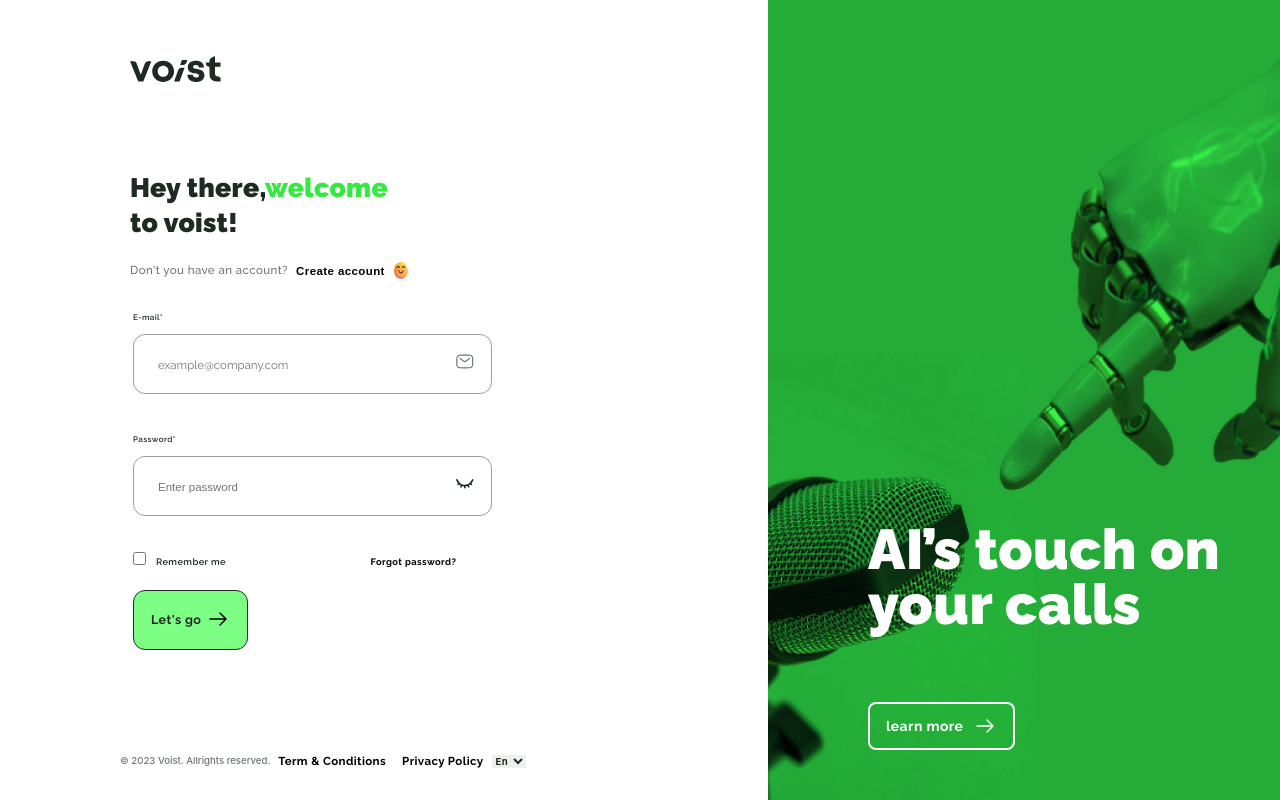
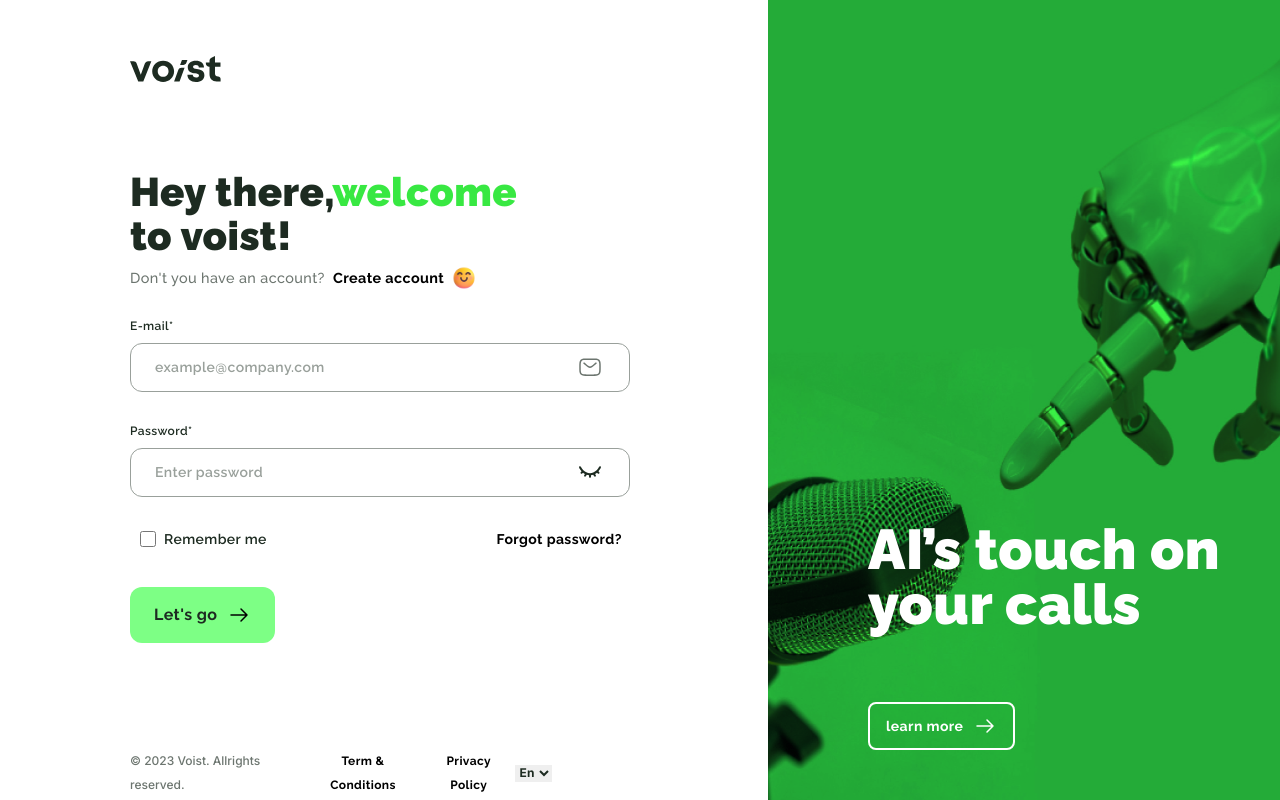
Before and after one commit to MirzazadaBunyad/Voist, a React (Vite) app: page /authentication in a window 1280 px wide. Built offline with nearby package versions, Linux system fonts and the light colour scheme.

Commit message:
loginNew

```diff
--- a/src/components/Authentication/Authentication.jsx
+++ b/src/components/Authentication/Authentication.jsx
@@ -104,9 +104,7 @@ function Authentication() {
             </div>
           </CSSTransition>
         </main>
-        <div className="footer">
-          <Footer />
-        </div>
+        <Footer />
       </div>
       <div className={`${styles.right__side} heroImg`}>
         <HeroImg />
--- a/src/components/Authentication/authentication.module.scss
+++ b/src/components/Authentication/authentication.module.scss
@@ -14,7 +14,7 @@
   width: 91px;
   height: 24px;
   position: relative;
-  z-index: 312231;
+  z-index: 3;
 
   @include responsive769to1057 {
     margin: 36px 50px;
@@ -27,7 +27,7 @@
   justify-content: space-between;
   position: fixed;
   right: 0;
-  z-index: 9999999;
+  z-index: 9;
 }
 .left__side {
   width: 60%;
--- a/src/components/Authentication/login/Login.jsx
+++ b/src/components/Authentication/login/Login.jsx
@@ -91,9 +91,9 @@ export default function Login({ openForgetPassword, ChangeComponents }) {
             Hey there,<span>welcome</span> <br /> to voist!
           </h1>
           <div className={styles.accountСreation}>
-            <p>Don't you have an account?</p>
-            <span>
-              <button onClick={goToCreateAccount}>Create account</button>
+            <p className={styles.accountСreationText}>Don't you have an account?</p>
+            <span className={styles.accountСreationBtn}>
+              <button className={styles.createBtn} onClick={goToCreateAccount}>Create account</button>
             </span>
             <img className={styles.smile} src={smile} alt="Smile" />
           </div>
@@ -148,7 +148,7 @@ export default function Login({ openForgetPassword, ChangeComponents }) {
             />
           </div>
           <div className={styles.rememberMe}>
-            <div>
+            <div className={styles.rememberMeContainer}>
               <input
                 className={styles.rememberMeInput}
                 type="checkbox"
@@ -159,8 +159,7 @@ export default function Login({ openForgetPassword, ChangeComponents }) {
                 Remember me
               </label>
             </div>
-
-            <div>
+            <div className={styles.forgotPasswordContainer}>
               <button
                 onClick={handleChangeForgetPassword}
                 className={styles.forgotPassword}
@@ -169,8 +168,7 @@ export default function Login({ openForgetPassword, ChangeComponents }) {
               </button>
             </div>
           </div>
-
-          <div>
+          <div className={styles.button}>
             <button type="Submit" className={styles.buttonElement}>
               Let's go
               <img src={arrowRightBlack} alt="" />
--- a/src/components/Authentication/login/login.module.scss
+++ b/src/components/Authentication/login/login.module.scss
@@ -10,107 +10,116 @@
   }
 }
 
-.accountСreation {
+.login__header {
   display: flex;
-  width: 28.646vw;
-  button {
-    &:hover {
-      background-color: #ecf1ff;
-      color: #7da1ff;
-      transition: all 0.3s ease;
-    }
-    &:active {
-      color: #2b52b5;
-      background-color: #c3d4ff;
-    }
-  }
-}
+  flex-direction: column;
+  align-items: flex-start;
+  gap: 8px;
   .headLine {
-  width: 21.51vw;
-  height: 8.8vh;
-  font-size: 2.083vw;
+    font-size: 2.5rem;
     font-weight: 900;
-  font-family: Raleway;
-  line-height: 4.4vh;
-  letter-spacing: 0.021vw;
+    line-height: 2.75rem;
+    letter-spacing: 0.025rem;
     color: #1d2b21;
 
     span {
       color: #38e842;
       font-weight: 900;
-    letter-spacing: 0.021vw;
-    font-size: 2.083vw;
-    line-height: 4.4vh;
+      letter-spacing: 0.025rem;
+      font-size: 2.5rem;
+      line-height: 2.75rem;
     }
   }
   .accountСreation {
     display: flex;
     align-items: center;
-  margin: 20px 0 0 0px;
-  p {
+    .accountСreationText {
       color: #6c756f;
-    font-family: Raleway;
-    font-size: 0.9vw;
+      font-size: 0.9rem;
       font-style: normal;
       font-weight: 500;
-    line-height: 1.6vh;
+      line-height: 1rem;
       letter-spacing: 0.4px;
     }
-  button {
+    .accountСreationBtn {
+      .createBtn {
         border: none;
         background-color: transparent;
-    padding: 2px 8px 2px 8px;
-    font-size: 0.9vw;
+        padding: 2px 8px;
+        font-size: 0.9rem;
         font-weight: 700;
-    line-height: 1.6vh;
+        line-height: 1rem;
+        font-family: Raleway;
         letter-spacing: 0.4px;
         color: #000000;
         cursor: pointer;
+        transition: all 0.3s ease;
+        &:hover {
+          background-color: #ecf1ff;
+          color: #7da1ff;
+          transition: all 0.3s ease;
+          border-radius: 8px;
+        }
+        &:active {
+          color: #2b52b5;
+          background-color: #c3d4ff;
+          border-radius: 8px;
+        }
+      }
     }
     .smile {
-    width: 1.25vw;
-    height: 2.4vh;
+      width: 1.5rem;
+      height: 1.5rem;
     }
   }
+}
+
 .form {
-  width: 26.042vw;
-  height: 23vh;
+  width: 31.25rem;
   margin-top: 25px;
-  margin-left: -7px;
 }
+
 .loginLabel {
-  font-family: "Raleway", sans-serif;
   font-weight: 600;
-  font-size: 0.625vw;
-  line-height: 1.2vh;
+  font-size: 0.75rem;
+  line-height: 0.75rem;
   letter-spacing: 0.4px;
   color: #1d2b21;
-  margin-left: 10px;
 }
+
 .LoginInput {
-  width: 28.042vw;
-  height: 7.5vh;
+  width: 100%;
+  display: flex;
   border-radius: 12px;
   border: 1px solid #99a09b;
-  padding: 10px 24px;
-  margin: 10px;
+  padding: 16px 24px;
+  margin-top: 9px;
   padding-right: 65px;
   transition: all 0.5s ease;
-  display: flex;
+  &::placeholder {
+    color: #99a09b;
+    font-family: Raleway;
+    font-size: 0.875rem;
+    font-style: normal;
+    font-weight: 600;
+    line-height: 1.5rem;
+    letter-spacing: 0.4px;
+  }
 }
 
 .LoginInput input {
   width: 100%;
   outline: none;
   border: none;
-  font-family: "Raleway", sans-serif;
+  &::placeholder {
+    color: #99a09b;
+    font-family: Raleway;
+    font-size: 0.875rem;
+    font-style: normal;
+    font-weight: 600;
+    line-height: 1.5rem;
+    letter-spacing: 0.4px;
   }
-
-.LoginInput input::placeholder {
-  font-size: 0.9vw;
-}
-.LoginInput::placeholder {
-  font-size: 0.9vw;
 }
 
 .invalid {
@@ -118,15 +127,16 @@
 }
 
 .inputMessageIcon {
-  transform: translate(25.958vw, -6.5vh);
-  width: 1.5vw;
-  height: 1.5vw;
+  transform: translate(28rem, -2.3rem);
+  width: 1.5rem;
+  height: 1.5rem;
 }
+
 .passwordIcon {
-  transform: translate(25.958vw, -6.5vh);
+  transform: translate(28rem, -2.3rem);
   cursor: pointer;
-  width: 1.5vw;
-  height: 1.5vw;
+  width: 1.5rem;
+  height: 1.5rem;
 }
 
 .rememberMe {
@@ -134,31 +144,49 @@
   justify-content: space-between;
   margin-left: 10px;
   cursor: pointer;
+  .rememberMeContainer {
+    display: flex;
+    align-items: center;
+    gap: 8px;
+    .rememberMeInput {
+      border-radius: 2px;
+      border: 2px solid #c7cac8;
+      width: 1rem;
+      height: 1rem;
+      &:checked {
+        background-color: #3d73ff;
+        color: #3d73ff;
+        border: none;
+      }
     }
     .rememberMeLabel {
       color: #1d2b21;
-  font-family: Raleway;
       font-weight: 600;
-  font-size: 0.729vw;
+      font-size: 0.875rem;
       line-height: 24px;
       letter-spacing: 0.4px;
-  margin-left: 10px;
       cursor: pointer;
+    }
+  }
 }
 
 .forgotPassword {
   background: transparent;
   border: none;
-  color: #000000;
+  color: #000;
   font-family: Raleway;
   font-weight: 700;
-  font-size: 0.729vw;
+  font-size: 0.875rem;
   line-height: 24px;
   letter-spacing: 0.4px;
   cursor: pointer;
+  transition: all 0.3s ease;
+  padding: 2px 8px;
   &:hover {
     background-color: #ecf1ff;
+    transition: all 0.3s ease;
     color: #7da1ff;
+    border-radius: 8px;
   }
   &:active {
     color: #2b52b5;
@@ -166,31 +194,33 @@
   }
 }
 
+.button {
+  margin-top: 34px;
   .buttonElement {
-  margin: 2vh 0 0 10px;
-  width: 9vw;
-  height: 7.6vh;
+    display: flex;
+    padding: 16px 24px;
+    justify-content: center;
+    align-items: center;
+    gap: 10px;
     border-radius: 12px;
-  border: 1px solid;
+    border: none;
     background-color: #7dff85;
     color: #1d2b21;
     font-family: Raleway;
     font-weight: 700;
-  font-size: 0.981vw;
-  line-height: 24px;
+    font-size: 1rem;
+    line-height: 1.5rem;
+    letter-spacing: 0.4px;
     cursor: pointer;
-  letter-spacing: 0.4px;
+    transition: all 0.3s ease;
     img {
-    width: 24px;
-    height: 24px;
-    margin-left: 5px;
-    margin-bottom: -7px;
+      width: 1.5rem;
+      height: 1.5rem;
     }
     &:hover {
       background-color: #2bb534;
       color: #ffffff;
       transition: all 0.3s ease;
-
       img {
         filter: invert(100%);
         transition: all 0.3s ease;
@@ -201,3 +231,4 @@
       border: 6px solid #38e84266;
     }
   }
+}
--- a/src/components/footer/Footer.jsx
+++ b/src/components/footer/Footer.jsx
@@ -3,12 +3,14 @@ import styles from "./footer.module.scss";
 function Footer() {
   return (
     <div className={styles.footer}>
-      <p>&#169; 2023 Voist. Allrights reserved.</p>
-      <button className={styles.term}>Term & Conditions</button>
-      <button className={styles.privacy}>Privacy Policy</button>
+      <p className={styles.copyright}>&#169; 2023 Voist. Allrights reserved.</p>
+      <div className={styles.termsPrivacy}>
+        <button className={styles.term}>Term & Conditions</button>
+        <button className={styles.privacy}>Privacy Policy</button>
+      </div>
       <select className={styles.languageChosen}>
         <option value="english">En</option>
-        <option value="spanish">Sp</option>
+        <option value="spanish">Az</option>
       </select>
     </div>
   );
--- a/src/components/footer/footer.module.scss
+++ b/src/components/footer/footer.module.scss
@@ -1,25 +1,26 @@
 @import "../../Scss//responsive.scss";
 
 .footer {
-  width: 100%;
+  width: 55%;
   display: flex;
   align-items: center;
-  margin-left: 120px;
-  margin-right: 120px;
-  margin-top: 20px;
-
+  margin-left: 130px;
+  justify-content: space-between;
   @include responsive769to1057 {
     margin-left: 50px;
   }
-  p {
+  .copyright {
     color: #6c756f;
     font-family: Inter;
-    font-size: 0.75vw;
+    font-size: 0.75rem;
     font-style: normal;
     font-weight: 500;
     line-height: 24px;
   }
-  .term {
+  .termsPrivacy {
+    display: flex;
+    .term,
+    .privacy {
       display: flex;
       padding: 2px 8px;
       justify-content: center;
@@ -29,7 +30,7 @@
       background-color: transparent;
       color: #000;
       font-family: Raleway;
-    font-size: 0.9vw;
+      font-size: 0.75rem;
       font-style: normal;
       font-weight: 700;
       line-height: 24px;
@@ -46,38 +47,12 @@
         background-color: #c3d4ff;
       }
     }
-  .privacy {
-    display: flex;
-    padding: 2px 8px;
-    justify-content: center;
-    align-items: center;
-    gap: 10px;
-    border: none;
-    background-color: transparent;
-    color: #000;
-    font-family: Raleway;
-    font-size: 0.9vw;
-    font-style: normal;
-    font-weight: 700;
-    line-height: 24px;
-    letter-spacing: 0.4px;
-    cursor: pointer;
-    transition: all 0.3s ease;
-    &:hover {
-      border-radius: 8px;
-      background-color: #ecf1ff;
-      color: #7da1ff;
-    }
-    &:active {
-      color: #2b52b5;
-      background-color: #c3d4ff;
-    }
   }
   .languageChosen {
     border: transparent;
     color: #1d2b21;
     font-family: Inter;
-    font-size: 0.75vw;
+    font-size: 0.75rem;
     font-style: normal;
     font-weight: 700;
     line-height: 24px;
@@ -85,7 +60,7 @@
     option {
       color: #1d2b21;
       font-family: Inter;
-      font-size: 12px;
+      font-size: 0.75rem;
       font-style: normal;
       font-weight: 700;
       line-height: 24px;
--- a/src/main.css
+++ b/src/main.css
@@ -1,5 +1,6 @@
 @import url("https://fonts.googleapis.com/css2?family=Raleway:ital,wght@0,100..900;1,100..900&display=swap");
 @import url("https://fonts.googleapis.com/css2?family=Lexend:wght@100..900&display=swap");
+@import url('https://fonts.googleapis.com/css2?family=Inter:wght@100..900&display=swap');
 
 body {
   font-family: Raleway;
```
Also changed, not shown: src/components/landingPage/LandingPage.jsx (+4 -4 lines). Lines whose indentation alone changed are shown as unchanged.
